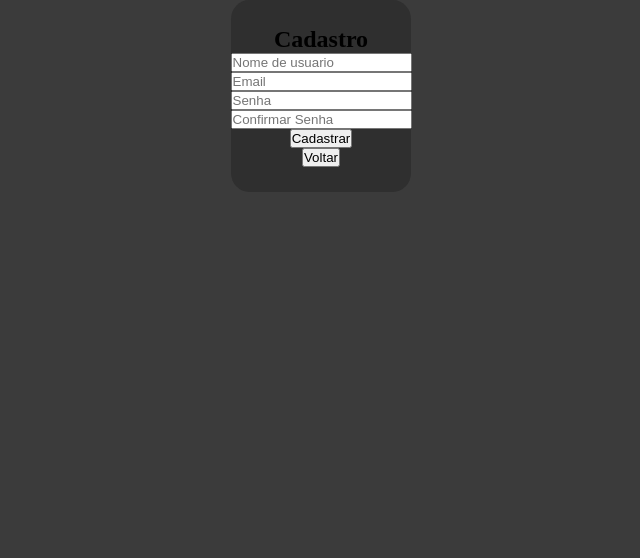
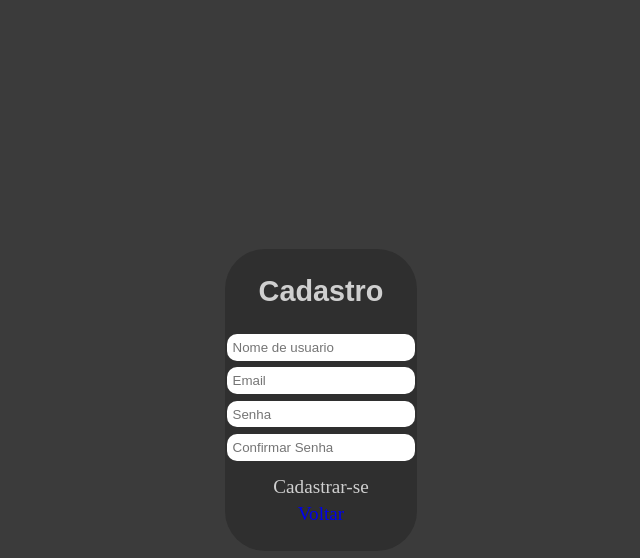
Before and after one commit to RootSounds/Site, a plain HTML site: page pages/cadastro.html in a window 1280 px wide. Shown: the whole page, without its empty margins (319-959 px from the left). Drawn offline with Linux system fonts and the light colour scheme.

Commit message:
Adicionando fjidsjfdsakfj

```diff
--- a/Estilo/style.css
+++ b/Estilo/style.css
@@ -29,7 +29,7 @@ body {
         padding-right: 10px;
         padding-bottom: 5px;
         padding-top: 2px;
-        border-radius: 15%;
+        border-radius: 15px;
     }
 }
 
@@ -188,20 +188,75 @@ body {
 
 /*Cadastro*/
 
-.main-cadastro{
+.cadastro {
+    display: flex;
+    flex-direction: column;
+    justify-content: center;
+    align-items: center;
+    width: 100vw;
+    height: 100vh;
+}
+
+.main-cadastro {
     display: flex;
     justify-content: center;
     align-items: center;
+    width: 100%;
 }
 
 
-.card-cadastro{
+.card-cadastro {
     display: flex;
     flex-direction: column;
-    width: 10%;
-    border-radius: 10%;
-    background-color: white;
-    padding: 2%;
+    width: 9%;
+    border-radius: 40px;
+    padding-right: 3%;
+    padding-left: 3%;
+    padding-bottom: 2%;
+    padding-top: 2%;
     align-items: center;
+    justify-content: center;
     background-color: #2f2f2f;
+
+    h2 {
+        color: rgb(207, 207, 207);
+        font-family: 'Exo 2', sans-serif;
+        font-size: 180%;
+        margin-bottom: 20%;
+    }
 }
+
+.card-cadastro-inputs {
+    display: flex;
+    flex-direction: column;
+    justify-content: center;
+    align-items: center;
+    width: 100%;
+
+    input {
+        padding: 5%;
+        border-radius: 10px;
+        margin: 3%;
+        border: none;
+    }
+}
+
+.card-cadastro-buttons {
+    display: flex;
+    justify-content: center;
+    align-items: center;
+    flex-direction: column;
+    width: 100%;
+
+    a {
+        text-decoration: none;
+        font-weight: normal;
+        font-size: 120%;
+    }
+}
+
+.cadastro-button {
+    margin-top: 10%;
+    margin-bottom: 5%;
+    color: rgb(207, 207, 207);
+}
--- a/pages/cadastro.html
+++ b/pages/cadastro.html
@@ -1,24 +1,32 @@
 <!DOCTYPE html>
 <html lang="en">
+
 <head>
     <meta charset="UTF-8">
     <meta name="viewport" content="width=device-width, initial-scale=1.0">
     <link rel="stylesheet" href="../Estilo/style.css">
     <title>Cadastro</title>
 </head>
+
 <body>
-    <div class="cadstro">
+    <div class="cadastro">
         <div class="main-cadastro">
             <div class="card-cadastro">
-            <h2>Cadastro</h2>
-            <input type="text" name="" id="ipt_usename" placeholder="Nome de usuario">
-            <input type="email" name="" id="ipt_email" placeholder="Email">
-            <input type="text" name="" id="ipt_senha" placeholder="Senha">
-            <input type="text" name="" id="ipt_confimaSenha" placeholder="Confirmar Senha">
-            <button>Cadastrar</button>
-            <button>Voltar</button>
-        </div>
+                <h2>Cadastro</h2>
+                <div class="card-cadastro-inputs">
+                    <input type="text" name="" id="ipt_usename" placeholder="Nome de usuario">
+                    <input type="email" name="" id="ipt_email" placeholder="Email">
+                    <input type="password" name="" id="ipt_senha" placeholder="Senha">
+                    <input type="password" name="" id="ipt_confimaSenha" placeholder="Confirmar Senha">
+                </div>
+
+                <div class="card-cadastro-buttons">
+                    <a href="" class="cadastro-button">Cadastrar-se</a>
+                    <a href="../pages/index.html">Voltar</a>
+                </div>
+            </div>
         </div>
     </div>
 </body>
+
 </html>
```
Also changed, not shown: pages/index.html (+1 -0 lines).
